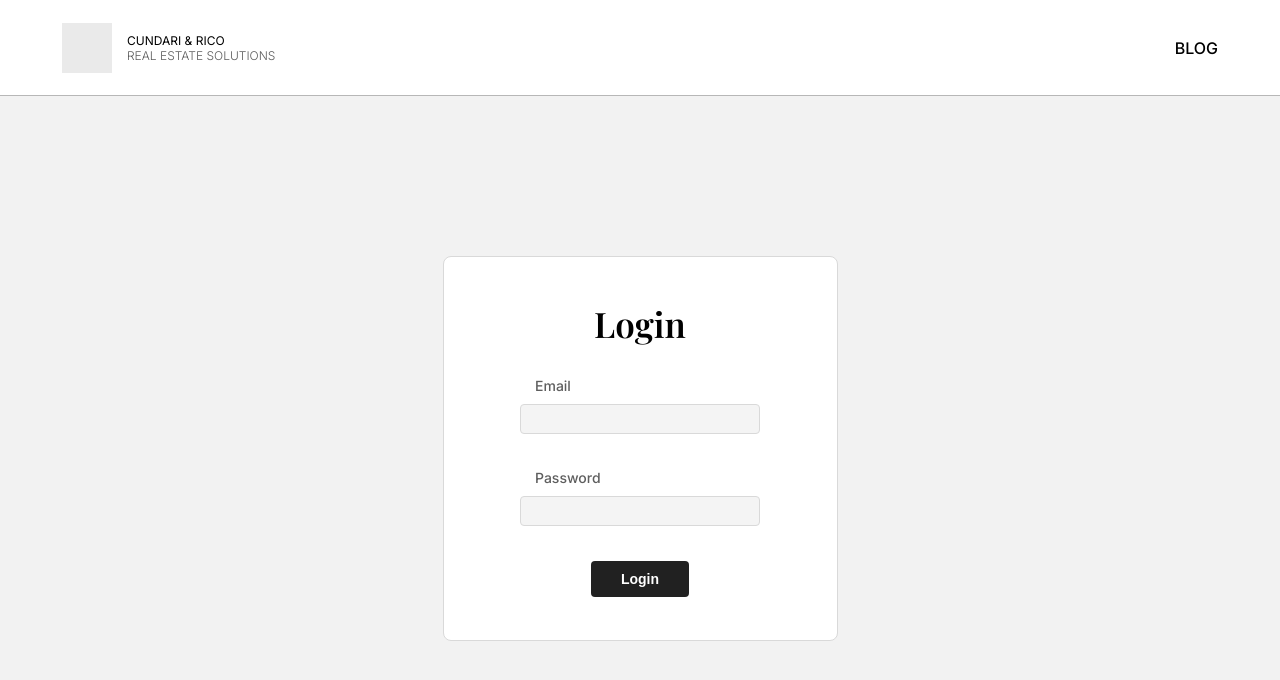
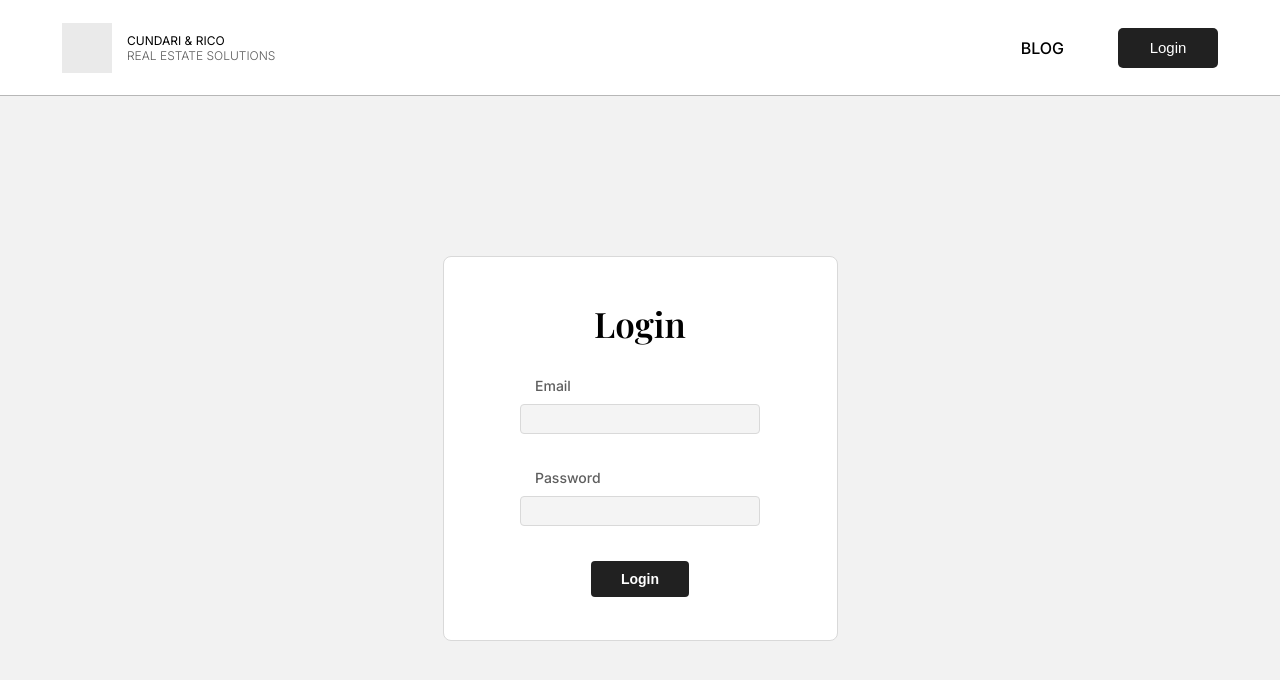
Before and after one commit to nvdvlp/blog-cundari---rico-real-estate-solutions, a Next.js app in the folder blog-app/: page /login in a window 1280 px wide. Shown: the top 680 px of the page. Built offline with nearby package versions, Linux system fonts and the light colour scheme; a web font is replaced by a local one.

Commit message:
button login

```diff
--- a/blog-app/app/components/Header.jsx
+++ b/blog-app/app/components/Header.jsx
@@ -33,6 +33,11 @@ export default function Header(){
                                 PROPERTIES
                             </Link>
                         </li> */}
+                    <button class='buttonLogin'>
+                        <Link href="/login" class='loginTextButton'>
+                            Login
+                        </Link>
+                    </button>
                 </ul>
             </nav>
         </header>
--- a/blog-app/app/css/Header.css
+++ b/blog-app/app/css/Header.css
@@ -44,6 +44,7 @@ ul {
     display: flex;
     flex-direction: row;
     justify-content: space-between;
+    align-items: center;
     list-style-type: none;
     padding: 0;
     margin: 0;
@@ -69,3 +70,17 @@ a {
     font-weight: 500;
     margin: 0;
 }
+
+.buttonLogin {
+    width:100px;
+    height:40px;
+    border-radius: 5px;
+    border-style: none;
+    background-color: #212121;
+}
+
+.loginTextButton {
+    color: #fff;
+    font-size: 15px;
+    font-weight: 500;
+}
--- a/blog-app/app/css/viewPost.css
+++ b/blog-app/app/css/viewPost.css
@@ -44,10 +44,11 @@
     grid-template-columns: repeat(2, 1fr);
     gap: 93px 46px;
     padding-block: 63px;
+    position: relative;
 }
 
 .viewPost__post {
-    width: 610px;
+    width: 100%;
     height: 141px;
     display: flex;
     flex-direction: row;
--- a/blog-app/app/login/page.jsx
+++ b/blog-app/app/login/page.jsx
@@ -1,8 +1,8 @@
 'use client'
 import { useState } from 'react';
 import { useRouter } from 'next/navigation';
+import { createClient } from '@supabase/supabase-js'
 import './login.css'
-import { createClient } from '@supabase/supabase-js'
 
 const Login = () => {
   const supabaseUrl = 'https://ppxclfscuebswbjhjtcz.supabase.co'  // Replace with your Supabase URL
--- a/blog-app/app/viewPost/page.jsx
+++ b/blog-app/app/viewPost/page.jsx
@@ -20,7 +20,7 @@ function ViewPost(){
 
     if (!isAuthenticated) return <div>Loading...</div>;
 
-    const posts = Array(10).fill({
+    const posts = Array(4).fill({
         title:'Much longer sample text for example',
         content: 'Lorem ipsum dolor amet sit sample text, maximum text to word break.',
     })
```
Also changed, not shown: 1 other file (tests, documents, lock files or other folders).
